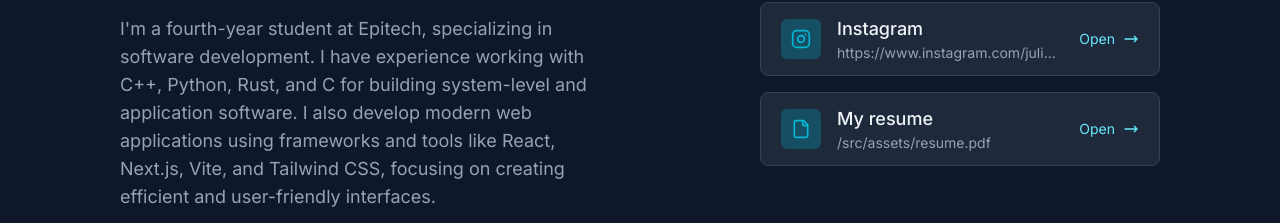
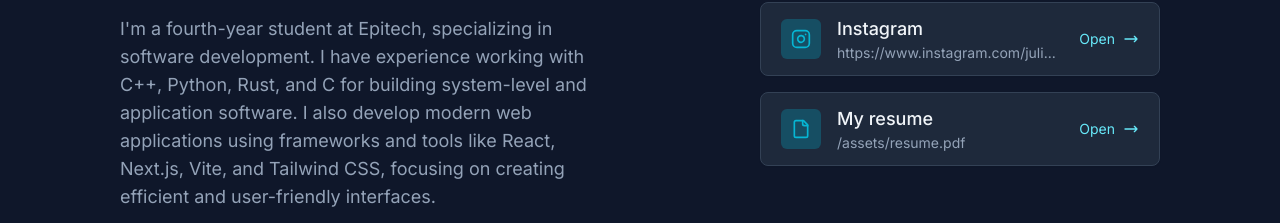
Before and after one commit to ju-lit-hein/ju-lit-hein.github.io, a React (Vite) app: page / in a window 1280 px wide. Shown: the part 486-709 px from the top of the page. Built offline with nearby package versions, Linux system fonts and the light colour scheme.

Commit message:
fix: copy assets folder files into dist/assets

```diff
--- a/src/Links.tsx
+++ b/src/Links.tsx
@@ -29,7 +29,7 @@
 //         { name: 'GitHub', url: 'https://github.com/ju-lit-hein' },
 //         { name: 'LinkedIn', url: 'https://www.linkedin.com/in/julienferdinand' },
 //         { name: 'Instagram', url: 'https://www.instagram.com/julithein' },
-//         { name: 'My resume', url: '/src/assets/resume.pdf' },
+//         { name: 'My resume', url: '/assets/resume.pdf' },
 //       ];
 //   return (
 //     <div className="min-h-screen bg-slate-50 text-slate-900 dark:bg-slate-900 dark:text-slate-100 transition-colors duration-300">
--- a/src/components/Contact.tsx
+++ b/src/components/Contact.tsx
@@ -79,7 +79,7 @@ const Contact: React.FC = () => {
                 Download my resume for a detailed overview of my experience and skills.
               </p>
               <a
-                href="/src/assets/resume.pdf"
+                href="/assets/resume.pdf"
                 className="inline-flex items-center px-4 py-2 bg-cyan-500 hover:bg-cyan-600 text-white font-medium rounded-md transition-colors duration-300 text-sm"
               >
                 Download resume
--- a/src/components/Main.tsx
+++ b/src/components/Main.tsx
@@ -28,7 +28,7 @@ const Main: React.FC = () => {
         { name: 'GitHub', url: 'https://github.com/ju-lit-hein' },
         { name: 'LinkedIn', url: 'https://www.linkedin.com/in/julienferdinand' },
         { name: 'Instagram', url: 'https://www.instagram.com/julithein' },
-        { name: 'My resume', url: '/src/assets/resume.pdf' },
+        { name: 'My resume', url: '/assets/resume.pdf' },
       ];
 
   return (
```
